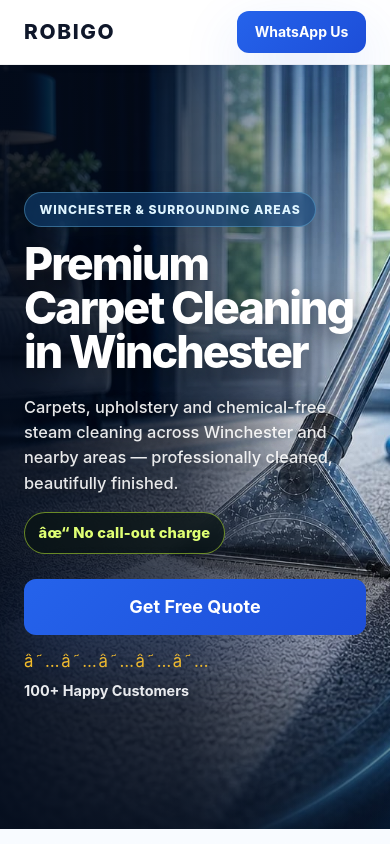
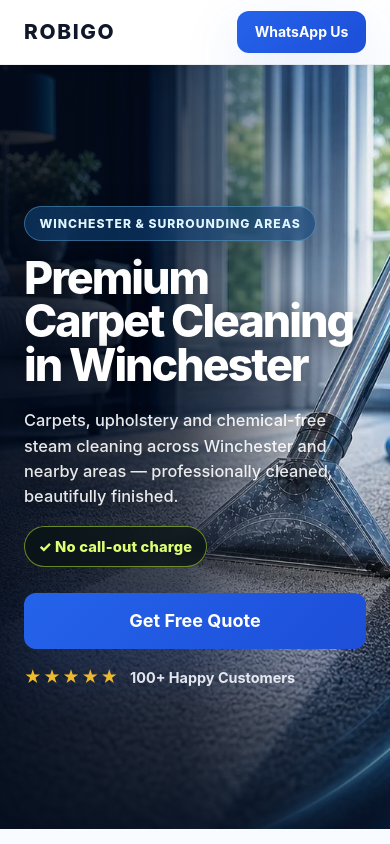
Before and after one commit to Robigo1977/ROBIGO-V5, a React (Vite) app: page / in a window 390 px wide. Shown: the top 844 px of the page. Built offline with nearby package versions, Linux system fonts and the light colour scheme.

Commit message:
Fix mobile hero symbols across devices

```diff
--- a/src/components/sections/Hero/HeroContent.tsx
+++ b/src/components/sections/Hero/HeroContent.tsx
@@ -32,7 +32,7 @@ export default function HeroContent() {
         {heroData.subtitle}
       </p>
 
-      <p className={styles.callout}>âœ“ No call-out charge</p>
+      <p className={styles.callout}>{"\u2713"} No call-out charge</p>
 
       <HeroButtons />
 
@@ -44,7 +44,7 @@ export default function HeroContent() {
           className={styles.stars}
           aria-hidden="true"
         >
-          â˜…â˜…â˜…â˜…â˜…
+          {"\u2605\u2605\u2605\u2605\u2605"}
         </span>
 
         <span className={styles.ratingText}>
```
